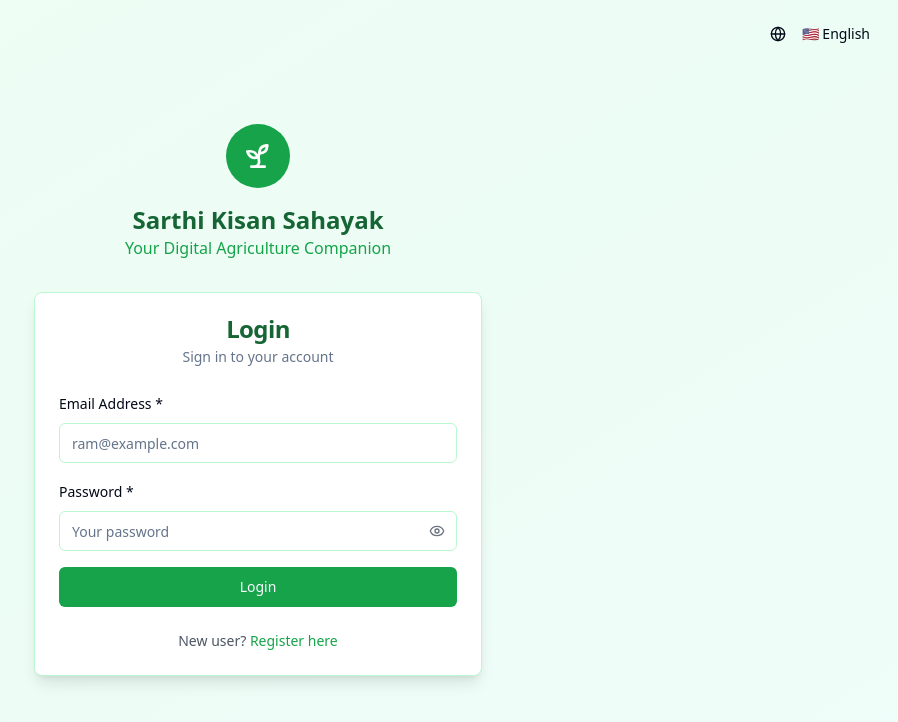
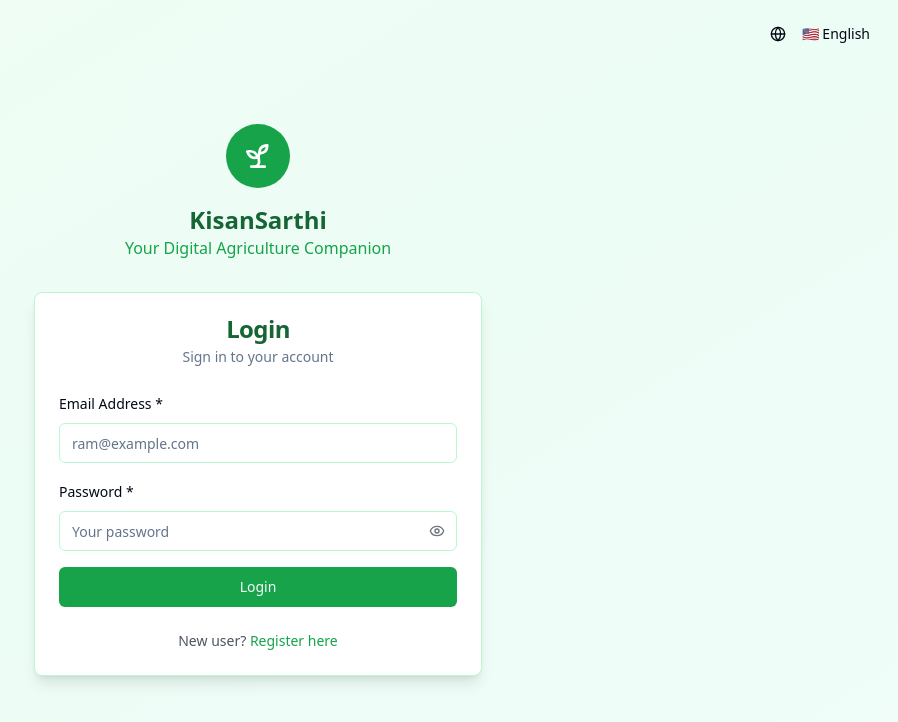
Before and after one commit to itsjustcode988/kisan-sewa-sahayak-clone, a React (Vite) app: page /auth in a window 1280 px wide. Shown: the top 722 px of the page, without its empty margins (382-1280 px from the left). Built offline with nearby package versions, Linux system fonts and the light colour scheme.

Commit message:
Rename app title to KisanSarthi
Replaced all instances of "Sarthi Kisan Sahayak" with "KisanSarthi" in the application.

```diff
--- a/index.html
+++ b/index.html
@@ -4,12 +4,12 @@
   <head>
     <meta charset="UTF-8" />
     <meta name="viewport" content="width=device-width, initial-scale=1.0" />
-    <title>सार्थी किसान सहायक - आपका डिजिटल कृषि साथी</title>
+    <title>KisanSarthi - आपका डिजिटल कृषि साथी</title>
     <meta name="description" content="मौसम, बाजार भाव, सरकारी योजनाएं और विशेषज्ञ सलाह - सब कुछ एक ही जगह। आधुनिक खेती का डिजिटल समाधान।" />
-    <meta name="author" content="Sarthi Kisan Sahayak" />
+    <meta name="author" content="KisanSarthi" />
     <meta name="keywords" content="किसान, कृषि, खेती, मौसम, बाजार भाव, सरकारी योजना, फसल" />
 
-    <meta property="og:title" content="सार्थी किसान सहायक - आपका डिजिटल कृषि साथी" />
+    <meta property="og:title" content="KisanSarthi - आपका डिजिटल कृषि साथी" />
     <meta property="og:description" content="मौसम, बाजार भाव, सरकारी योजनाएं और विशेषज्ञ सलाह - सब कुछ एक ही जगह।" />
     <meta property="og:type" content="website" />
     <meta property="og:image" content="https://lovable.dev/opengraph-image-p98pqg.png" />
--- a/src/contexts/LanguageContext.tsx
+++ b/src/contexts/LanguageContext.tsx
@@ -1,3 +1,4 @@
+
 import React, { createContext, useContext, useState, useEffect } from 'react';
 
 type Language = 'en' | 'hi';
@@ -25,7 +26,7 @@ const translations = {
     'auth.login_title': 'Login',
     'auth.signup_title': 'Create Account',
     'auth.login_description': 'Sign in to your account',
-    'auth.signup_description': 'Join the Sarthi family',
+    'auth.signup_description': 'Join the KisanSarthi family',
     'auth.full_name': 'Full Name',
     'auth.email': 'Email Address',
     'auth.phone': 'Mobile Number',
@@ -60,7 +61,7 @@ const translations = {
     'nav.logout_description': 'You have been successfully logged out',
 
     // Landing Page
-    'landing.title': 'Sarthi Kisan Sahayak',
+    'landing.title': 'KisanSarthi',
     'landing.subtitle': 'Your Digital Agriculture Companion',
     'landing.hero_title': 'Digital Solution for Modern Farming',
     'landing.hero_description': 'Weather, market prices, government schemes and expert advice - all in one place. Make your farming more profitable.',
@@ -205,7 +206,7 @@ const translations = {
     'auth.login_title': 'लॉगिन करें',
     'auth.signup_title': 'नया खाता बनाएं',
     'auth.login_description': 'अपने खाते में प्रवेश करें',
-    'auth.signup_description': 'सार्थी परिवार में शामिल हों',
+    'auth.signup_description': 'KisanSarthi परिवार में शामिल हों',
     'auth.full_name': 'पूरा नाम',
     'auth.email': 'ईमेल पता',
     'auth.phone': 'मोबाइल नंबर',
@@ -240,7 +241,7 @@ const translations = {
     'nav.logout_description': 'आपको सफलतापूर्वक लॉगआउट कर दिया गया है',
 
     // Landing Page
-    'landing.title': 'सार्थी किसान सहायक',
+    'landing.title': 'KisanSarthi',
     'landing.subtitle': 'आपका डिजिटल कृषि साथी',
     'landing.hero_title': 'आधुनिक खेती का डिजिटल समाधान',
     'landing.hero_description': 'मौसम, बाजार भाव, सरकारी योजनाएं और विशेषज्ञ सलाह - सब कुछ एक ही जगह। अपनी खेती को बनाएं और भी फायदेमंद।',
```
